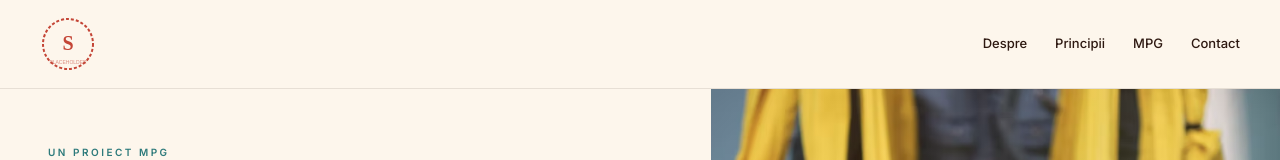
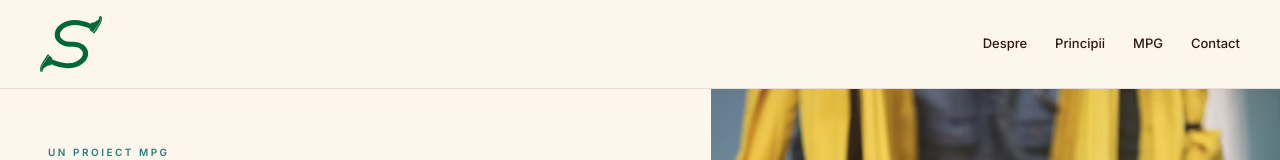
Before and after one commit to tudormocuta-mpg/sprinten-website, a Next.js app: page / in a window 1280 px wide. Shown: the top 160 px of the page. Built offline with nearby package versions, Linux system fonts and the light colour scheme.

Commit message:
feat(nav): replace placeholder with real sprinten-logo.svg (62x56 aspect)

```diff
--- a/src/components/nav.tsx
+++ b/src/components/nav.tsx
@@ -8,7 +8,7 @@ export function Nav() {
         <Image
           src="/sprinten-logo.svg"
           alt={content.brand.name}
-          width={56}
+          width={62}
           height={56}
           priority
         />
```
Also changed, not shown: public/sprinten-logo.svg.
